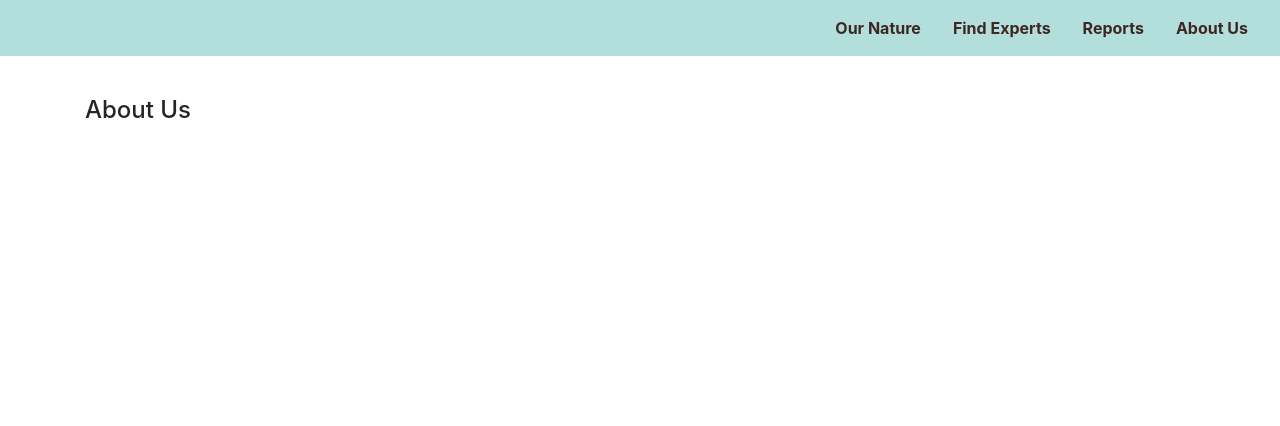
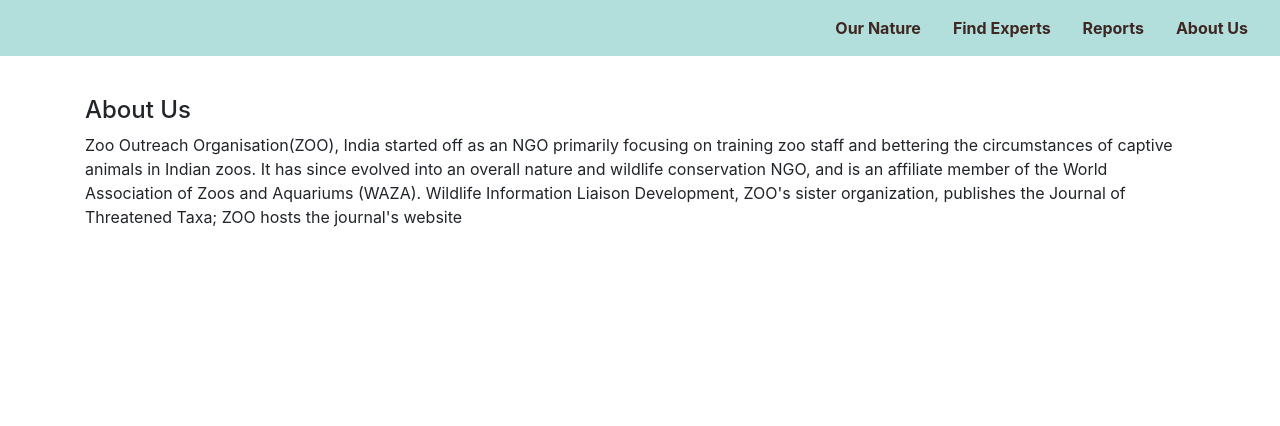
Before and after one commit to ZooReach/dashboard, a Flask app: page /about in a window 1280 px wide. Shown: the top 426 px of the page. Run offline with Flask 2, Linux system fonts and the light colour scheme; some libraries are stand-ins or nearby versions.

Commit message:
Anupriya || add dummy content to the about us page

```diff
--- a/app/templates/home/about.html
+++ b/app/templates/home/about.html
@@ -3,6 +3,16 @@
 {% block container %}
 <div class="form-group find-species" id="select-div">
     <h4>About Us</h4>
+    <div>
+        Zoo Outreach Organisation(ZOO), India started off as an NGO primarily focusing on training zoo staff and
+        bettering
+        the circumstances of captive animals in Indian zoos. It has since evolved into an overall nature and wildlife
+        conservation NGO, and is an affiliate member of the World Association of Zoos and Aquariums (WAZA).
+
+        Wildlife Information Liaison Development, ZOO's sister organization, publishes the Journal of Threatened Taxa;
+        ZOO
+        hosts the journal's website
+    </div>
 </div>
 
 {% endblock container %}
```
Also changed, not shown: tests/core/test_services.py (+7 -0 lines).
